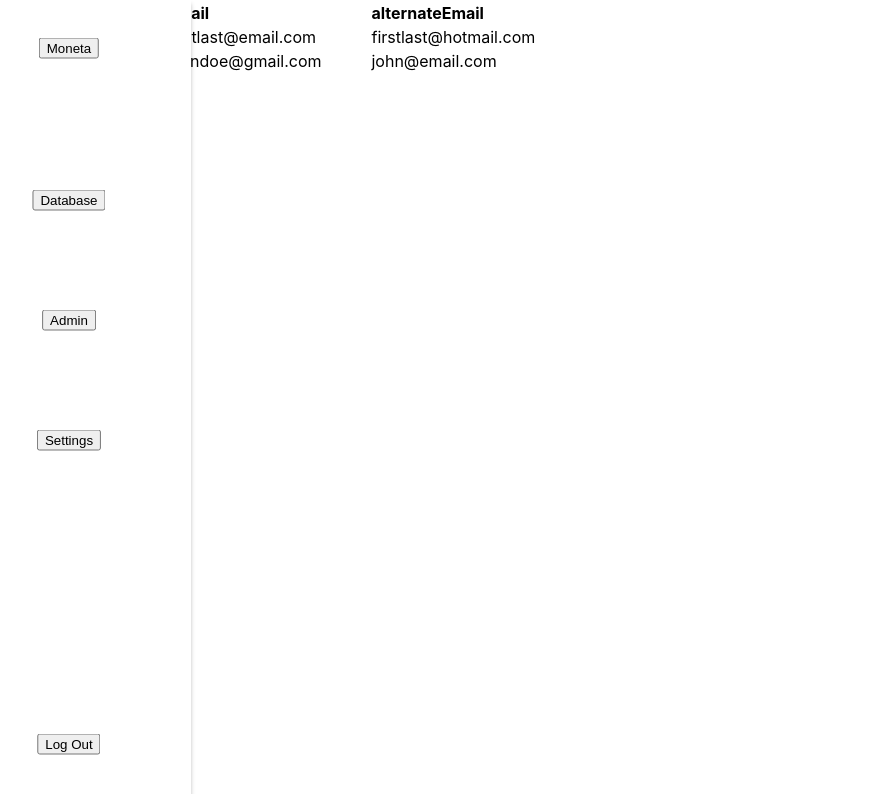
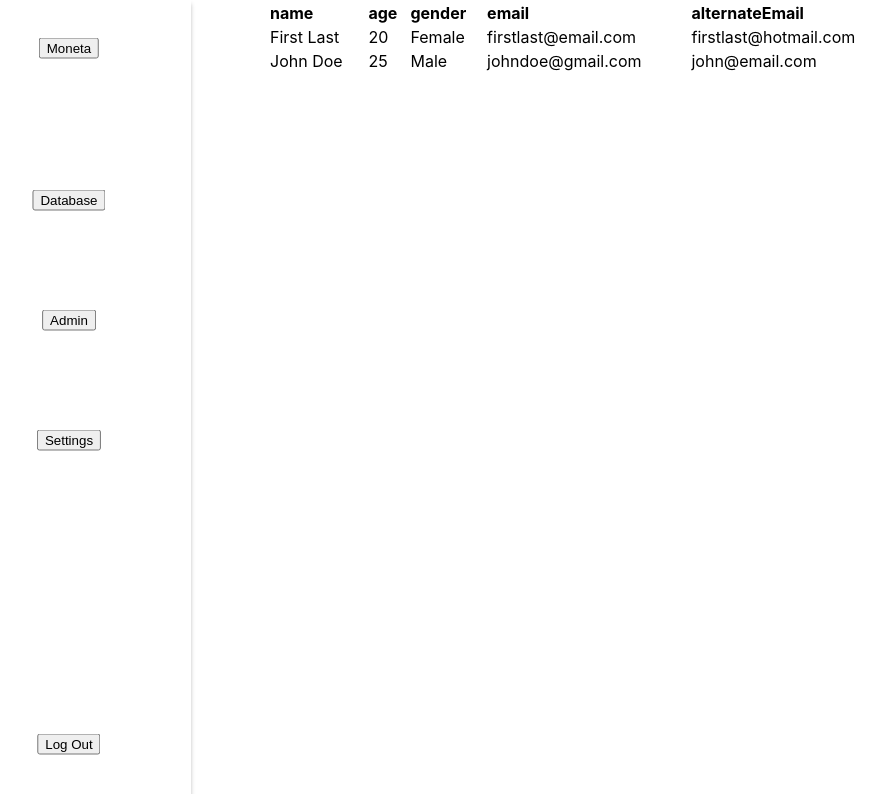
Before and after one commit to TritonSE/TSE-Moneta, a React (Create React App) app in the folder frontend/: page / in a window 1280 px wide. Shown: the top 794 px of the page, without its empty margins (53-938 px from the left). Built offline with nearby package versions, Linux system fonts and the light colour scheme.

Commit message:
put inline

```diff
--- a/frontend/src/css/table.css
+++ b/frontend/src/css/table.css
@@ -1,4 +1,6 @@
 table {
+  position: absolute;
+  left: 320px;
   text-align: left;
   width: 50%;
 }
```
